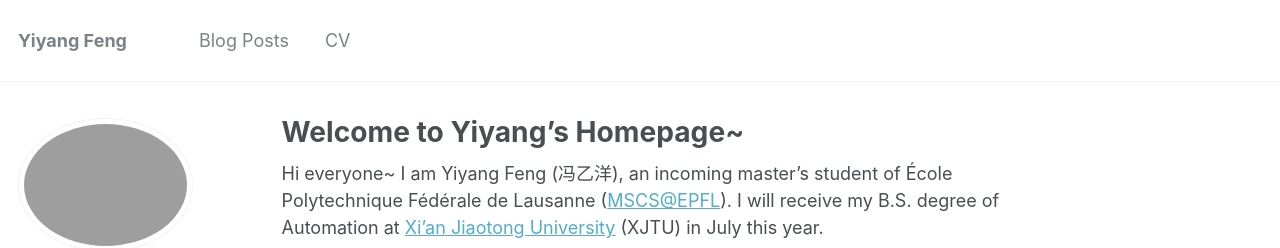
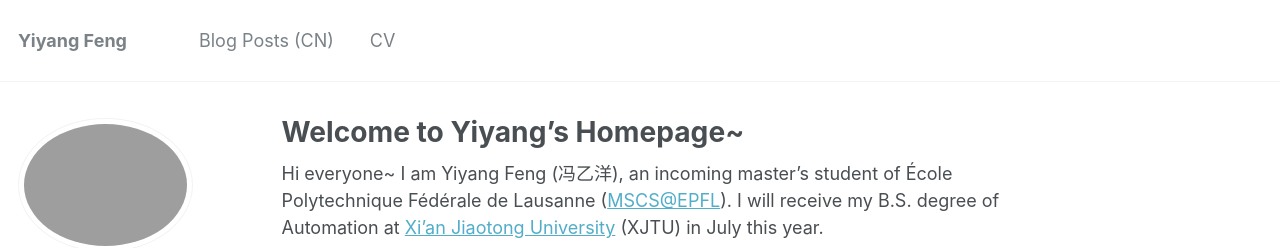
Before and after one commit to Wind-2375-like/Wind-2375-like.github.io, a Jekyll site: the page built from _pages/about.md, in a window 1280 px wide and 900 px high. Shown: the top 248 px of the window. Built offline with Jekyll 4.4.1, drawn with Linux system fonts in a browser that asks for light colours.

```diff
--- a/_data/navigation.yml
+++ b/_data/navigation.yml
@@ -12,7 +12,7 @@ main:
   # - title: "Portfolio"
   #   url: /portfolio/
 
-  - title: "Blog Posts"
+  - title: "Blog Posts (CN)"
     url: https://www.cnblogs.com/wind2375like
 
   - title: "CV"
```
